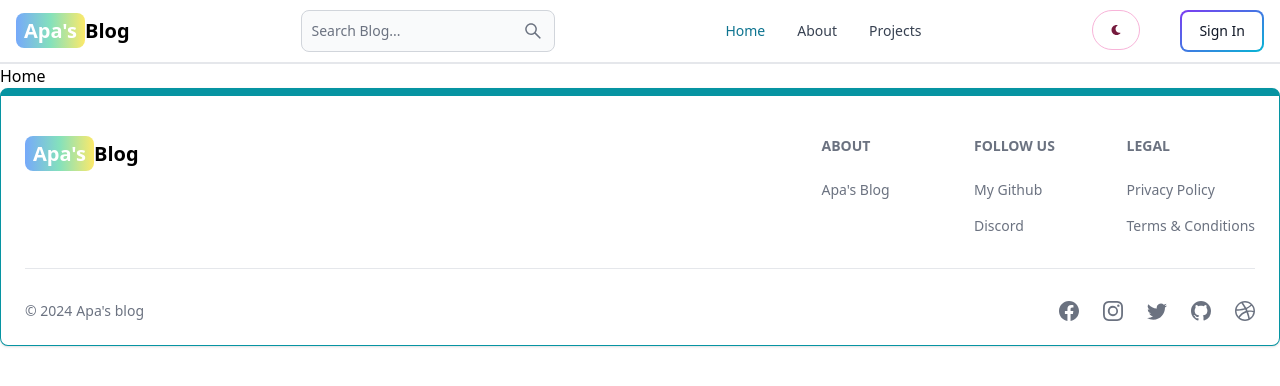
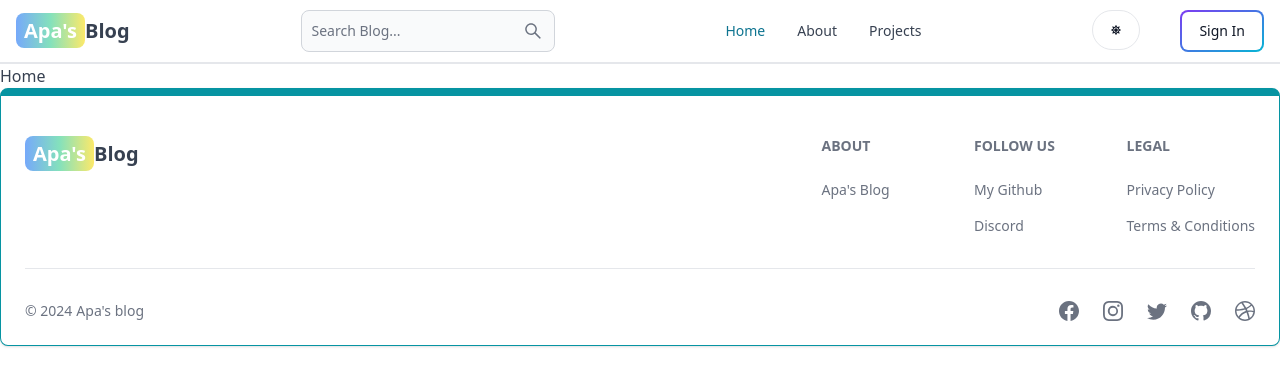
Before and after one commit to Apa-cloud/mern-blog, a React (Vite) app in the folder client/: page / in a window 1280 px wide. Shown: the top 386 px of the page. Built offline with nearby package versions, Linux system fonts and the light colour scheme; no server answers.

Commit message:
complete dark mode functionality

```diff
--- a/client/src/components/Header.jsx
+++ b/client/src/components/Header.jsx
@@ -2,13 +2,18 @@
 import { Button } from 'flowbite-react'; //BUTTONS WORKED AFTER CORRECT TAILWIND.CONFIG FILE!!
 import { Link, useLocation} from 'react-router-dom';
 import { AiOutlineSearch } from 'react-icons/ai';
-import { FaMoon } from 'react-icons/fa';
-import { useSelector } from 'react-redux';
+import { FaMoon, FaSun } from 'react-icons/fa';
+import { useSelector, useDispatch } from 'react-redux';
+import { toggleTheme } from '../redux/theme/themeSlice';
+
 
 //try to adjust position of Search Box properly
 export default function Header() {
   const path = useLocation().pathname;
+  const dispatch = useDispatch();
   const { currentUser } = useSelector((state) => state.user);
+  const { theme } = useSelector((state) => state.theme);
+
   return (
     <Navbar className='border-b-2'>
         <Link to='/' className='self-center whitespace-nowrap text-sm sm:text-xl font-semibold dark:text-white'>
@@ -27,9 +32,14 @@
             <AiOutlineSearch/>
         </Button>
         <div className='flex gap-10 md:order-2'>
-             <Button className='w-12 h-10 hidden sm:inline' color='pink' pill>
-                <FaMoon />
-             </Button>
+        <Button
+          className='w-12 h-10 hidden sm:inline'
+          color='gray'
+          pill
+          onClick={() => dispatch(toggleTheme())}
+        >
+          {theme === 'light' ? <FaSun /> : <FaMoon />}
+        </Button>
 
              {currentUser ? (
           <Dropdown
@@ -41,7 +51,9 @@
           >
             <Dropdown.Header>
               <span className='block text-sm'>@{currentUser.username}</span>
-              <span className='block text-sm font-medium truncate'>{currentUser.email}</span>
+              <span className='block text-sm font-medium truncate'>
+                {currentUser.email}
+              </span>
             </Dropdown.Header>
             <Link to={'/dashboard?tab=profile'}>
               <Dropdown.Item>Profile</Dropdown.Item>
--- /dev/null
+++ b/client/src/components/ThemeProvider.jsx
@@ -0,0 +1,12 @@
+import { useSelector } from 'react-redux';
+
+export default function ThemeProvider({ children }) {
+  const { theme } = useSelector((state) => state.theme);
+  return (
+    <div className={theme}>
+      <div className='bg-white text-gray-700 dark:text-gray-200 dark:bg-[rgb(16,23,42)] min-h-screen'>
+        {children}
+      </div>
+    </div>
+  );
+}
--- a/client/src/main.jsx
+++ b/client/src/main.jsx
@@ -5,11 +5,15 @@
 import { store, persistor } from './redux/store.js';
 import { Provider } from 'react-redux';
 import { PersistGate } from 'redux-persist/integration/react'; //to cover everything
+import ThemeProvider from './components/ThemeProvider.jsx';
+
 
 ReactDOM.createRoot(document.getElementById('root')).render(
   <PersistGate persistor={persistor}>
   <Provider store={store}>
-    <App />
+      <ThemeProvider>
+        <App />
+      </ThemeProvider>
   </Provider>
 </PersistGate>
 );
--- a/client/src/redux/store.js
+++ b/client/src/redux/store.js
@@ -1,11 +1,13 @@
 import { configureStore, combineReducers } from '@reduxjs/toolkit';
 import userReducer from './user/userSlice';
+import themeReducer from './theme/themeSlice';
 import { persistReducer, persistStore } from 'redux-persist';
 import storage from 'redux-persist/lib/storage';
 
 
 const rootReducer = combineReducers({
     user: userReducer,
+    theme: themeReducer,
   });
   const persistConfig = {
     key: 'root',
--- /dev/null
+++ b/client/src/redux/theme/themeSlice.js
@@ -0,0 +1,19 @@
+import {createSlice} from '@reduxjs/toolkit';
+
+const initialState = {
+    theme: 'light',
+};
+
+const themeSlice = createSlice({
+    name: 'theme',
+    initialState,
+    reducers: {
+        toggleTheme: (state) => {
+            state.theme = state.theme === 'light' ? 'dark' : 'light';
+        },
+        }
+});
+
+export const {toggleTheme} = themeSlice.actions;
+
+export default themeSlice.reducer;
```
